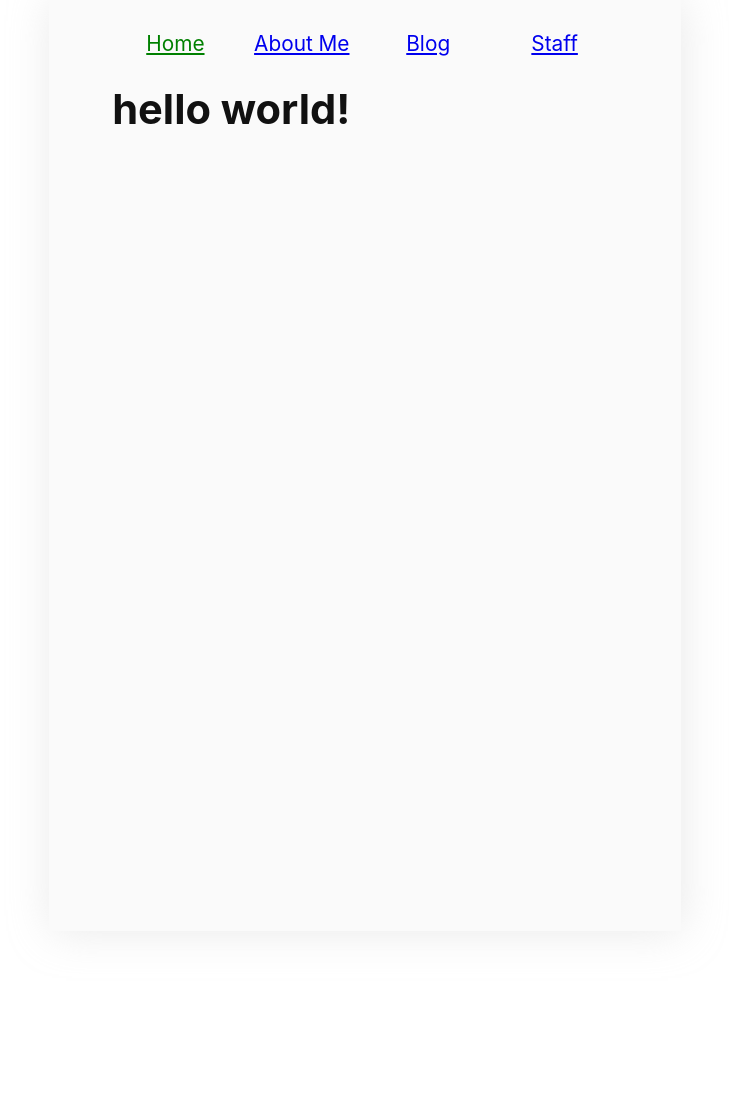
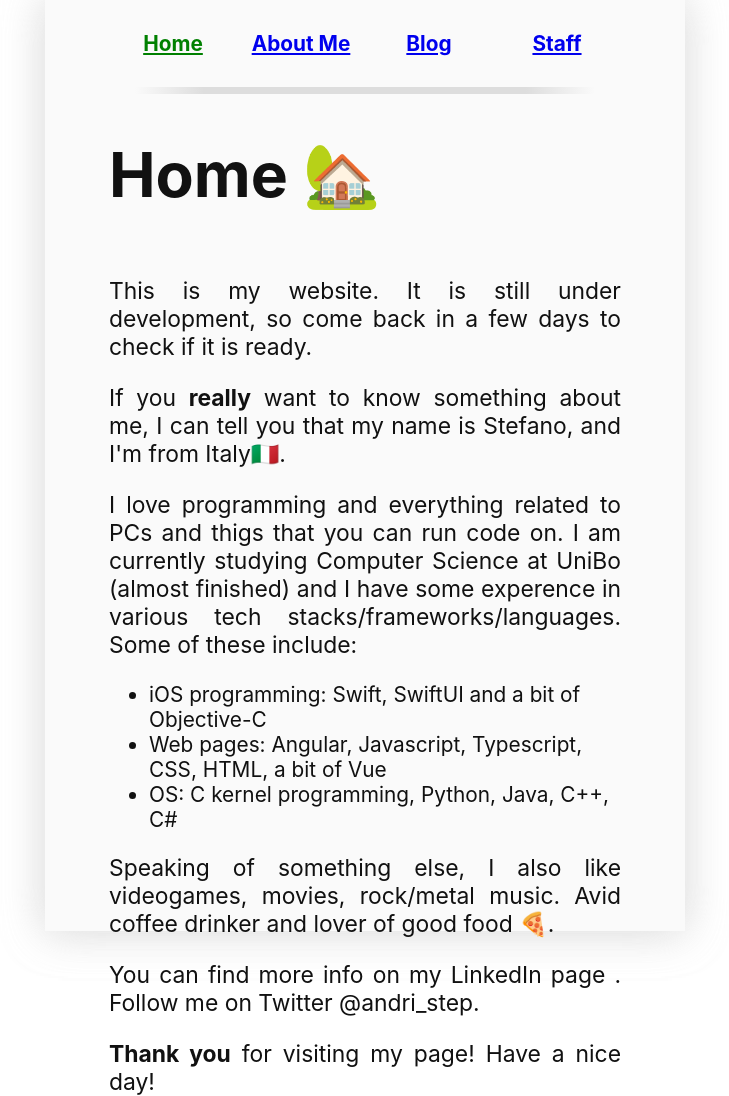
Before and after one commit to steppp/steppp.github.io, a Jekyll site: the page built from index.html, in a window 1280 px wide. Shown: the whole page, without its empty margins (275-1004 px from the left). Built offline with Jekyll 4.4.1, drawn with Linux system fonts in a browser that asks for light colours; before the commit the page ends 931 px from its top, so only the background shows below that.

Commit message:
Add styling, text on welcome page

```diff
--- a/_sass/main.scss
+++ b/_sass/main.scss
@@ -1,3 +1,7 @@
+$content-bg-col: #fafafa;
+$nav-sep-height: 1.5rem;
+$content-shadow-col: rgba(200, 200, 200, 0.4);
+
 .current {
   color: green;
 }
@@ -17,34 +21,67 @@
 
 body {
   font-family: -apple-system, BlinkMacSystemFont, "Segoe UI", Roboto, Helvetica, Arial, sans-serif, "Apple Color Emoji", "Segoe UI Emoji", "Segoe UI Symbol";
-  margin-top: 0px;
+  margin: 0px;
 }
 
 nav {
   display: flex;
+  flex-wrap: wrap;
   align-items: center;
   justify-content: space-between;
+}
+
+/* separator under navbar */
+nav::after {
+  content: "";
+  display: flex;
+  margin: 0px 5%;
+  margin-top: $nav-sep-height;
+  height: 0.3rem;
+  width: 100%;
+
+  background: linear-gradient(to right, $content-bg-col, #ddd 15% 85%, $content-bg-col);
 }
 
 nav a {
   flex: 1;
   text-align: center;
+  font-weight: bold;
 }
 
 p {
   font-size: 1.1rem;
+  text-align: justify;
 }
 
 #content {
-  background-color: #fafafa;
+  background-color: $content-bg-col;
   margin-left: 25%;
   margin-right: 25%;
   padding-left: 5%;
   padding-right: 5%;
-  padding-top: 1.5rem;
+  padding-top: $nav-sep-height;
 
-  box-shadow: -0.1em 0px 2em rgba(200, 200, 200, 0.4);
-  box-shadow: 0.1em 0px 2em rgba(200, 200, 200, 0.4);
+  box-shadow: -0.1em 0px 2em $content-shadow-col, 0.1em 0px 2em $content-shadow-col;
+}
+
+h1 {
+  font-size: 3rem;
+  width: auto;
+  display: inline-block;
+  margin-top: 0.7em;
+}
+
+@media screen and (max-width: 1080px) {
+  #content {
+    margin: 0px 20%;
+  }
+}
+
+@media screen and (max-width: 800px) {
+  #content {
+    margin: 0px;
+  }
 }
 
 /* see https://developer.mozilla.org/en-US/docs/Web/CSS/@media/prefers-color-scheme */
--- a/index.html
+++ b/index.html
@@ -1,4 +1,44 @@
 ---
-title: Home
+title: Home 🏡
 ---
-<h1>{{ "Hello World!" | downcase }}</h1>
+<h1>{{ page.title }}</h1>
+<p>
+This is my website. It is still under development, so come back in a few days
+to check if it is ready.
+</p>
+
+<p>
+If you <strong>really</strong> want to know something about me, I can tell you
+that my name is Stefano, and I'm from Italy🇮🇹.
+</p>
+
+<p>
+I love programming and everything related to PCs and thigs that you can run
+code on.
+I am currently studying Computer Science at UniBo (almost finished) and I have
+some experence in various tech stacks/frameworks/languages.
+Some of these include:
+
+<ul>
+<li>iOS programming: Swift, SwiftUI and a bit of Objective-C</li>
+<li>Web pages: Angular, Javascript, Typescript, CSS, HTML, a bit of Vue</li>
+<li>OS: C kernel programming, Python, Java, C++, C#</li>
+</ul>
+</p>
+
+<p>
+Speaking of something else, I also like videogames, movies, rock/metal music.
+Avid coffee drinker and lover of good food 🍕.
+</p>
+
+<p>
+You can find more info on my
+  <a href"https://www.linkedin.com/in/stefano-andriolo-6b563610b/">
+    LinkedIn page
+  </a>.
+Follow me on Twitter @andri_step.
+</p>
+
+<p>
+<strong>Thank you</strong> for visiting my page! Have a nice day!
+</p>
```
